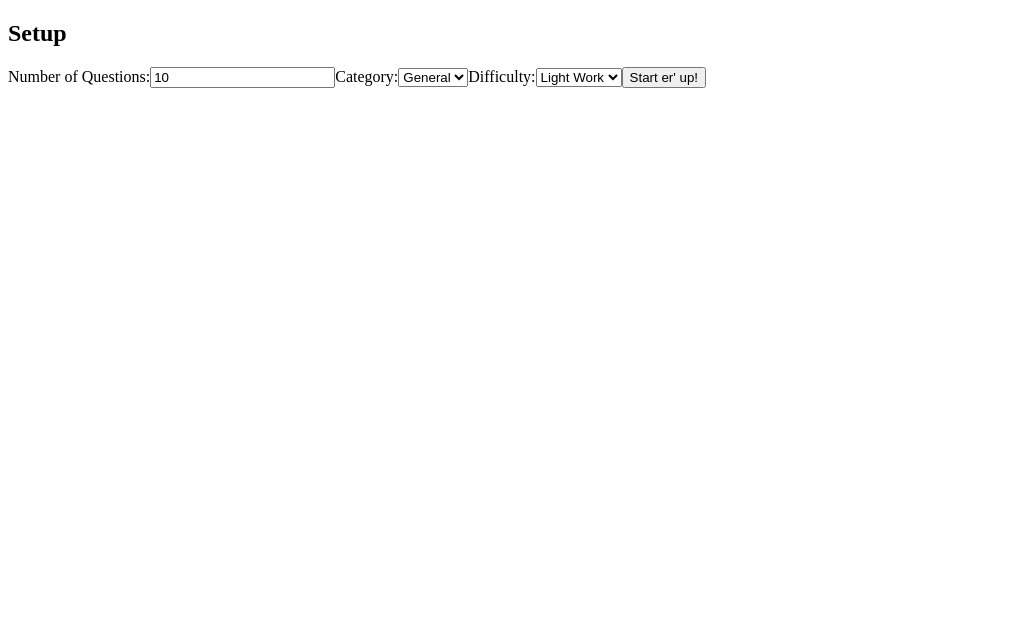
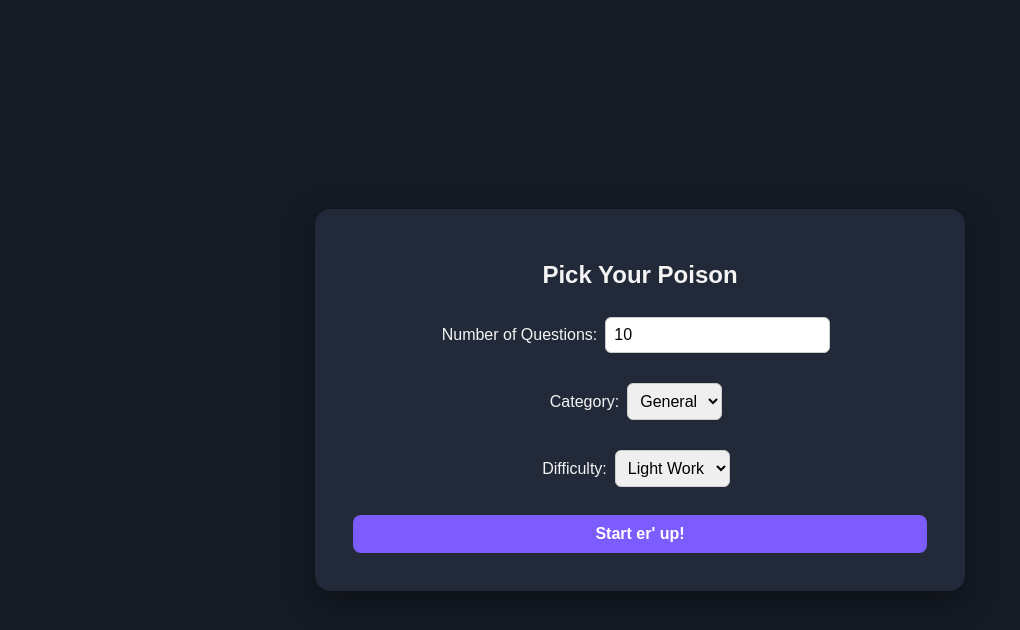
Before and after one commit to trystonproffit-jpg/trivia-app, a React (Vite) app in the folder client/: page /setup in a window 1280 px wide. Shown: the top 630 px of the page, without its empty margins (0-1020 px from the left). Built offline with nearby package versions, Linux system fonts and the light colour scheme; the HTML template or start-up script is replaced by a standard one.

Commit message:
Added basic styling

```diff
--- a/client/src/App.jsx
+++ b/client/src/App.jsx
@@ -3,6 +3,7 @@ import Home from "./pages/Home";
 import Setup from "./pages/Setup";
 import Quiz from "./pages/Quiz";
 import Results from "./pages/Results";
+import './styles/App.css'
 
 function App() {
   return (
--- a/client/src/pages/Home.jsx
+++ b/client/src/pages/Home.jsx
@@ -4,12 +4,18 @@ function Home() {
     const navigate = useNavigate();
 
     return (
-        <div>
-            <h1>Try Your Trivia!</h1>
-            <p>Test your knowledge with fun trivia questions!</p>
-            <button onClick={() => navigate("/setup")}>
-                Begin
-            </button>
+        <div className="page">
+            <div className="card">
+                <h1>Try Your Trivia!</h1>
+
+                <p>
+                    Let's find out if you're as smart as you think you are!
+                </p>
+
+                <button onClick={() => navigate("/setup")}>
+                    Commence
+                </button>
+            </div>
         </div>
     );
 }
--- a/client/src/pages/Quiz.jsx
+++ b/client/src/pages/Quiz.jsx
@@ -1,6 +1,10 @@
 import { useEffect, useState } from "react";
 import { useLocation, useNavigate } from "react-router-dom";
 import { fetchTriviaQuestions } from "../services/api";
+
+function shuffleArray(array) {
+    return [...array].sort(() => Math.random() - 0.5);
+}
 
 function Quiz() {
     const location = useLocation();
@@ -19,6 +23,7 @@ function Quiz() {
     const [answerResult, setAnswerResult] = useState("");
     const [score, setScore] = useState(0);
     const [currentQuestionIndex, setCurrentQuestionIndex] = useState(0);
+    const [shuffledAnswers, setShuffledAnswers] = useState([]);
 
     useEffect(() => {
         fetchTriviaQuestions(quizSettings)
@@ -31,6 +36,14 @@ function Quiz() {
                 setLoading(false);
             });
     }, []);
+
+    useEffect(() => {
+        if (questions.length > 0) {
+            const currentQuestion = questions[currentQuestionIndex];
+
+            setShuffledAnswers(answers);
+        }
+    }, [questions, currentQuestionIndex]);
 
     if (loading) {
         return <h2>Loading questions...</h2>
@@ -46,10 +59,10 @@ function Quiz() {
 
     const currentQuestion = questions[currentQuestionIndex];
 
-    const answers = [
+    const answers = shuffleArray([
         currentQuestion.correct_answer,
         ...currentQuestion.incorrect_answers,
-    ];
+    ]);
 
     const isLastQuestion = currentQuestionIndex === questions.length - 1;
 
@@ -84,7 +97,8 @@ function Quiz() {
     }
 
     return (
-        <div>
+        <div className="page">
+            <div className="card">
                 <h2>Quiz Page</h2>
 
                 <p>Questions loaded: {questions.length}</p>
@@ -96,22 +110,36 @@ function Quiz() {
 
                 <h3>{currentQuestion.question}</h3>
 
-            {answers.map((answer) => (
+                <div className="answer-list">
+                    {shuffledAnswers.map((answer) => {
+                        let buttonText = answer;
+
+                        if (selectedAnswer) {
+                            if (answer === currentQuestion.correct_answer) {
+                                buttonText = `${answer} ✅`;
+                            } else if (answer === selectedAnswer) {
+                                buttonText = `${answer} ❌`;
+                            }
+                        }
+
+                        return (
                             <button
                                 key={answer}
                                 onClick={() => handleAnswerClick(answer)}
                                 disabled={selectedAnswer}
                             >
-                    {answer}
+                                {buttonText}
                             </button>
-            ))}
+                    );
+                })}
+            </div>
 
                 {selectedAnswer && (
                         <p>You selected: {selectedAnswer}</p>
                     )}
 
                 {answerResult && (
-                <p>{answerResult}</p>
+                    <p className="feedback">{answerResult}</p>
                 )}
 
                 {selectedAnswer && (
@@ -121,6 +149,7 @@ function Quiz() {
                 )}
 
             </div>
+        </div>
     );
 }
 
--- a/client/src/pages/Results.jsx
+++ b/client/src/pages/Results.jsx
@@ -9,10 +9,26 @@ function Results() {
         totalQuestions: 0,
     };
 
-    const percentage = Math.round((results.score / results.totalQuestions) * 100);
+    const percentage =
+        results.totalQuestions > 0
+        ? Math.round((results.score / results.totalQuestions) * 100)
+        : 0;
+
+    let message = "";
+
+    if (percentage === 100) {
+        message = "Didn't miss one? Alright Bill Nye"
+    } else if (percentage >= 70) {
+        message = "Dang you were almost a gene-e-us"
+    } else if (percentage >= 40) {
+        message = "Yikes, Sally did better and she's 7"
+    } else {
+        message = "Quick! Somebody! Help! Their brain... ITS MISSING"
+    }
 
     return (
-        <div>
+        <div className="page">
+            <div className="card">
                 <h2>Results</h2>
 
                 <p>
@@ -21,9 +37,16 @@ function Results() {
 
                 <p>{percentage}%</p>
 
+                <p>{message}</p>
+
                 <button onClick={() => navigate("/setup")}>
                     Play Again
                 </button>
+
+                <button onClick={() => navigate("/")}>
+                    Home
+                </button>
+            </div>
         </div>
     );
 }
--- a/client/src/pages/Setup.jsx
+++ b/client/src/pages/Setup.jsx
@@ -20,8 +20,9 @@ function Setup() {
         })
     }
     return (
-        <div>
-            <h2>Setup</h2>
+        <div className="page">
+            <div className="card">
+                <h2>Pick Your Poison</h2>
 
                 <form onSubmit={handleSubmit}>
                     <label>
@@ -63,6 +64,7 @@ function Setup() {
                     <button type="submit">Start er' up!</button>
                 </form>
             </div>
+        </div>
     )
 }
 
--- /dev/null
+++ b/client/src/styles/App.css
@@ -0,0 +1,84 @@
+* {
+    box-sizing: border-box;
+}
+
+body {
+    margin: 0;
+    font-family: Arial, Helvetica, sans-serif;
+    background: #151a24;
+    color: #f4f4f4;
+}
+
+button,
+input,
+select {
+    font: inherit;
+}
+
+button {
+    cursor:  pointer;
+    border: none;
+    border-radius: 8px;
+    padding: 10px 16px;
+    margin: 6px;
+    background: #7c5cff;
+    color: white;
+    font-weight: bold;
+}
+
+button:hover {
+    background: #6848e8;
+}
+
+button:disabled {
+    cursor: not-allowed;
+    opacity: 0.7;
+}
+
+input,
+select {
+    padding: 8px;
+    margin: 8px;
+    border-radius: 6px;
+    border: 1px solid #ccc;
+}
+
+form {
+    display: flex;
+    flex-direction: column;
+    gap: 14px;
+}
+
+.page {
+    min-height: 100vh;
+    display: flex;
+    justify-content: center;
+    align-items: center;
+    padding: 24px;
+}
+
+.card {
+    width: 100%;
+    max-width: 650px;
+    background: #222938;
+    padding: 32px;
+    border-radius: 16px;
+    text-align: center;
+    box-shadow: 0 10px 30px rgba(0, 0, 0, 0.35);
+}
+
+.answer-list {
+    display: flex;
+    flex-direction: column;
+    gap: 10px;
+    margin: 24px 0;
+}
+
+.answer-button {
+    width: 100%;
+}
+
+.feedback {
+    font-size: 1.2rem;
+    font-weight: bold;
+}
```
Lines whose indentation alone changed are shown as unchanged.
